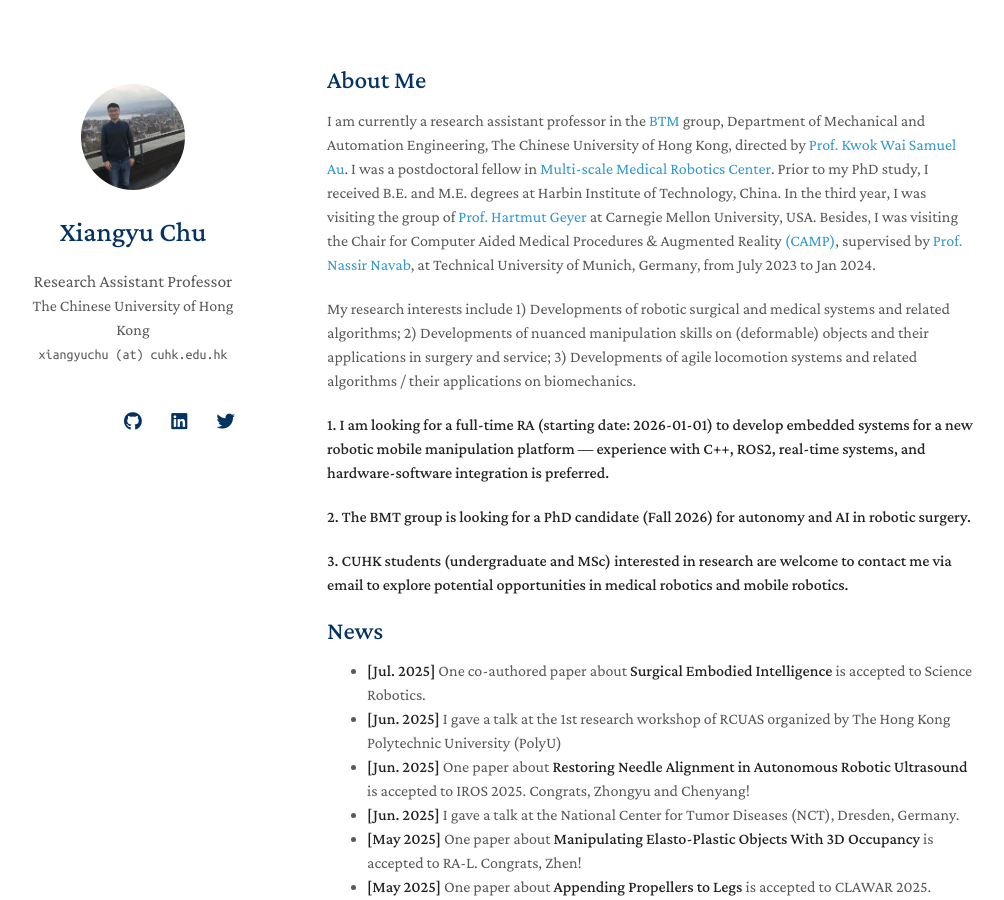
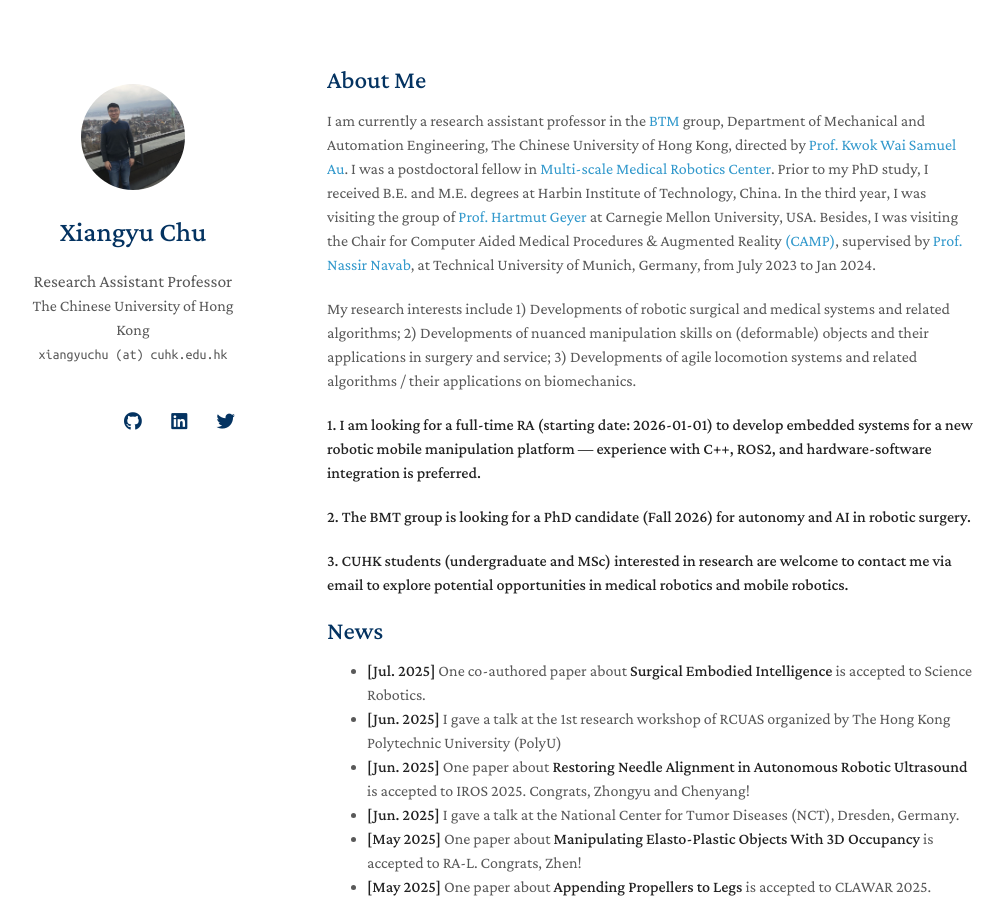
Before and after one commit to xiangyuchu03/xiangyuchu03.github.io, a Jekyll site: the page built from index.md, in a window 1280 px wide and 900 px high. Shown: the whole window, without its empty margins (143-1147 px from the left). Built offline with Jekyll 4.4.1, drawn with Linux system fonts in a browser that asks for light colours; nearby versions of some CDN libraries; a style sheet for code colours, icons or effects is not loaded; our own code applies the rules of GitHub Pages for plain Markdown files.

Commit message:
Update index.md

```diff
--- a/index.md
+++ b/index.md
@@ -9,7 +9,7 @@ I was a postdoctoral fellow in [Multi-scale Medical Robotics Center](https://www
 
 My research interests include 1) Developments of robotic surgical and medical systems and related algorithms; 2) Developments of nuanced manipulation skills on (deformable) objects and their applications in surgery and service; 3) Developments of agile locomotion systems and related algorithms / their applications on biomechanics.
 
-**1. I am looking for a full-time RA (starting date: 2026-01-01) to develop embedded systems for a new robotic mobile manipulation platform — experience with C++, ROS2, real-time systems, and hardware-software integration is preferred.**
+**1. I am looking for a full-time RA (starting date: 2026-01-01) to develop embedded systems for a new robotic mobile manipulation platform — experience with C++, ROS2, and hardware-software integration is preferred.**
 
 **2. The BMT group is looking for a PhD candidate (Fall 2026) for autonomy and AI in robotic surgery.**
 
```
